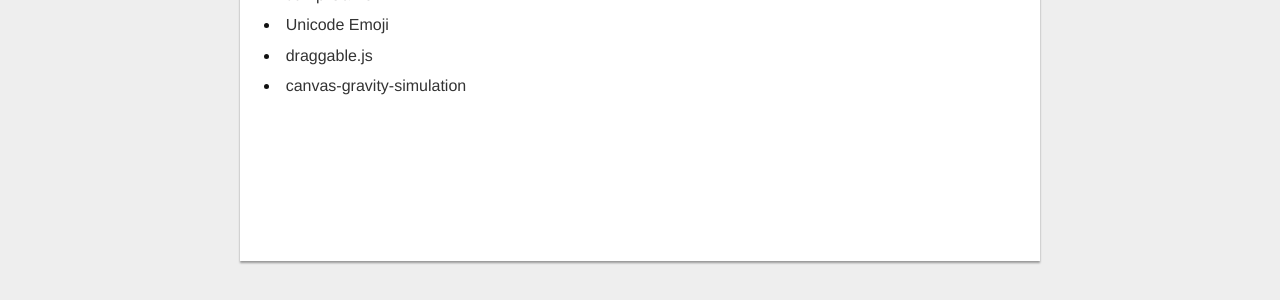
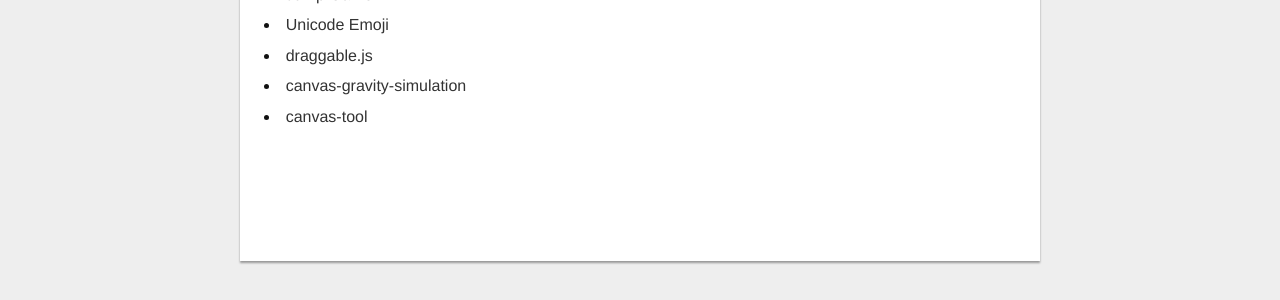
Before and after one commit to oodzchen/oodzchen.github.io, a Jekyll site: the page built from lab/index.html, in a window 1280 px wide. Shown: the part 259-559 px from the top of the page. Built offline with Jekyll 4.4.1, drawn with Linux system fonts in a browser that asks for light colours.

Commit message:
add link

```diff
--- a/lab/index.html
+++ b/lab/index.html
@@ -12,6 +12,7 @@ title: 实验室
   		<li><a href="/lab/emoji/" title="Unicode Emoji">Unicode Emoji</a></li>
   		<li><a href="/lab/draggablejs/" title="draggable.js">draggable.js</a></li>
       <li><a href="/lab/canvas-gravity-simulation/" title="canvas-gravity-simulation">canvas-gravity-simulation</a></li>
+      <li><a href="/lab/canvas-tool/" title="canvas-tool">canvas-tool</a></li>
 		</ul>
 	</main>
 </div>
```
